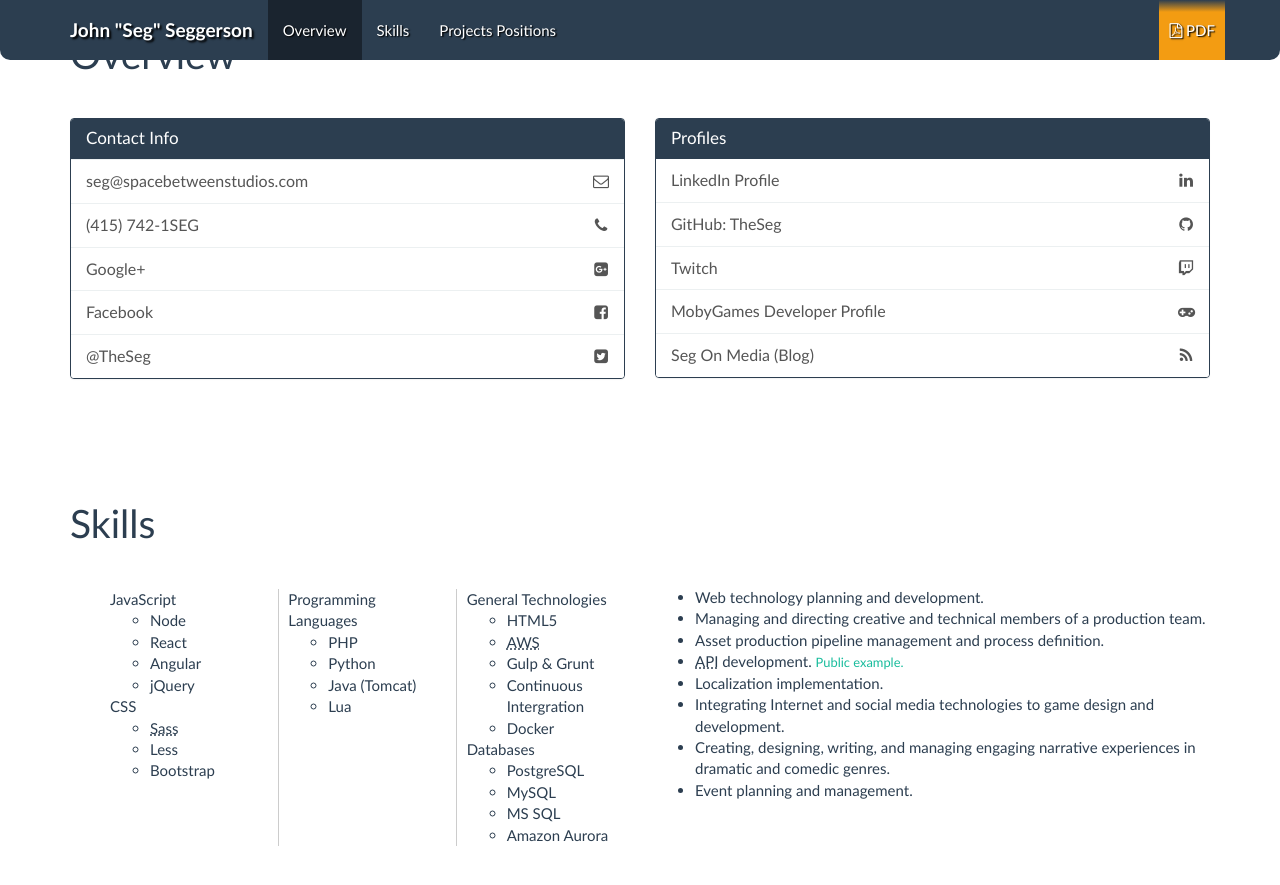
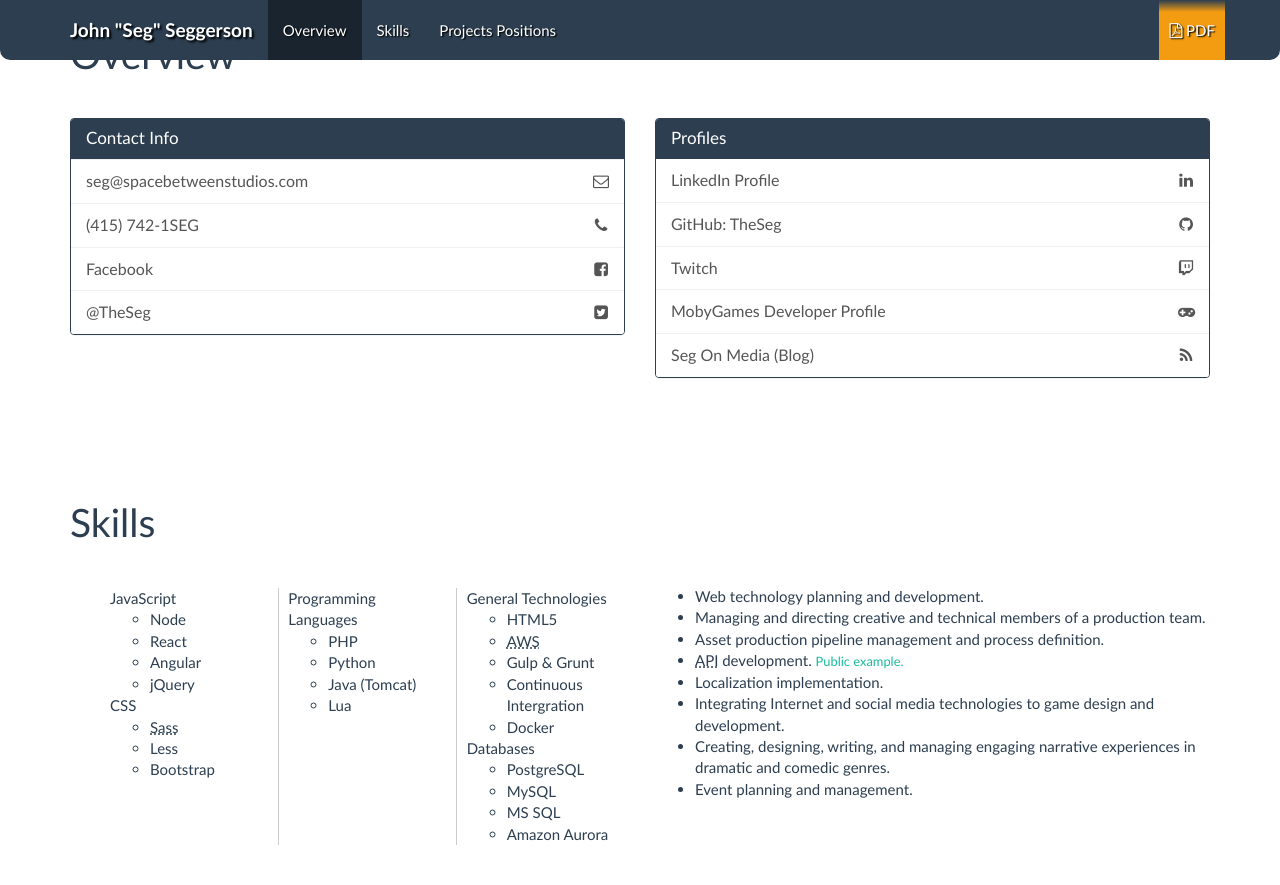
Before and after one commit to TheSeg/theseg.github.io, a Jekyll site: the page built from index.html, in a window 1280 px wide and 900 px high, scrolled down 758 px. Shown: the top 885 px of the window. Built offline with Jekyll 4.4.1, drawn with Linux system fonts in a browser that asks for light colours; nearby versions of some CDN libraries; Markdown is read by kramdown in place of the engine named in the settings.

Commit message:
Removed Google+

```diff
--- a/_includes/content/contact.html
+++ b/_includes/content/contact.html
@@ -41,12 +41,6 @@
               <i class="fa fa-phone" aria-hidden="true"></i>
             </span>
             (415) 742-1SEG
-          </a>
-          <a href="https://plus.google.com/113283982336373378707?rel=author" target="_blank" rel="noopener" class="list-group-item">
-            <span class="seg-icon-item">
-              <i class="fa fa-google-plus-square" aria-hidden="true"></i>
-            </span>
-            Google+
           </a>
           <a href="https://www.facebook.com/TheSeg" target="_blank" rel="noopener" class="list-group-item">
             <span class="seg-icon-item">
```
